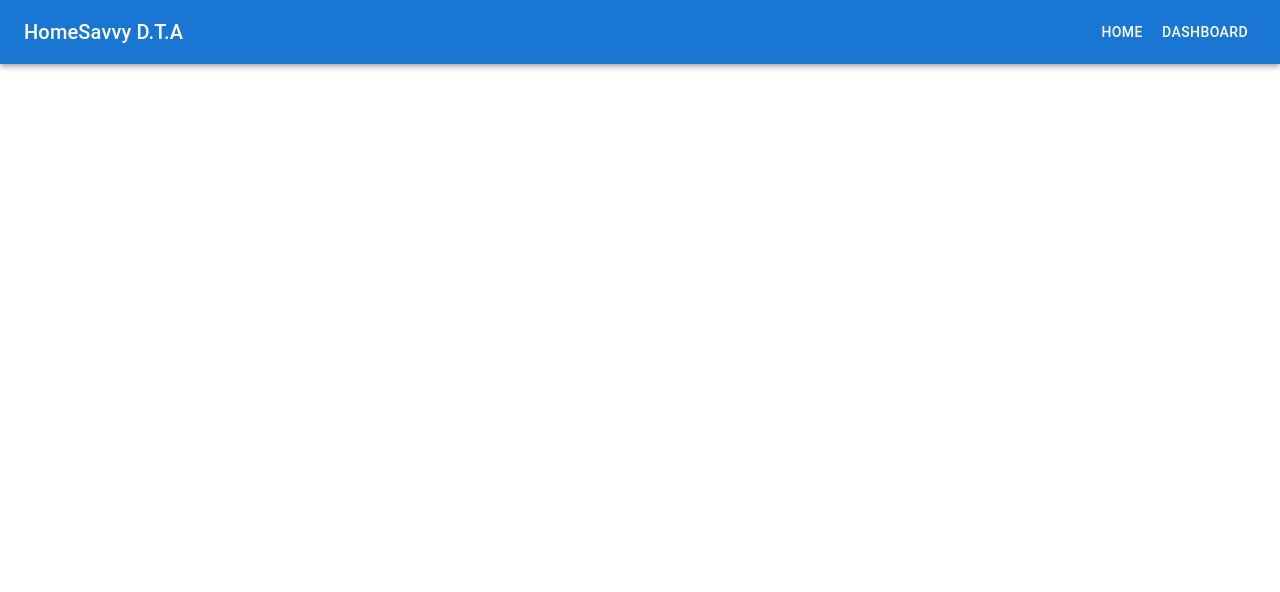
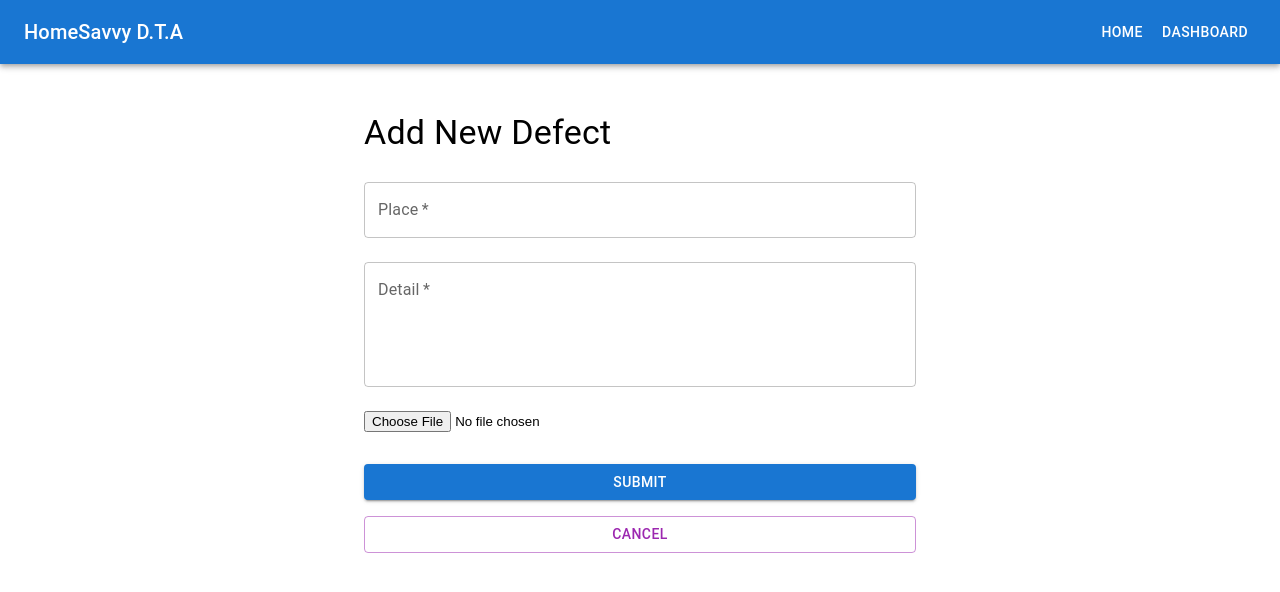
Before and after one commit to Loxyez/HomeSavvy, a React (Create React App) app in the folder homesavvy/: page /add-defect in a window 1280 px wide. Shown: the top 592 px of the page. Built offline with nearby package versions, Linux system fonts and the light colour scheme.

Commit message:
Set base line

```diff
--- a/homesavvy/src/App.js
+++ b/homesavvy/src/App.js
@@ -13,6 +13,7 @@ import {
 } from "@mui/material";
 import Home from "./pages/Home";
 import Dashboard from "./pages/Dashboard";
+import AddDefect from "./pages/AddDefect";
 
 function App() {
   return (
@@ -32,6 +33,7 @@ function App() {
         <Routes>
           <Route path="/" element={<Home />} />
           <Route path="/dashboard" element={<Dashboard />} />
+          <Route path="/add-defect" element={<AddDefect />} />
         </Routes>
       </Box>
     </Router>
--- /dev/null
+++ b/homesavvy/src/api/defectService.js
@@ -0,0 +1,26 @@
+import axios from 'axios';
+import config from '../utils/config';
+
+// Get all defects
+export const getDefects = async () => {
+    try {
+        const response = await axios.get(`${config.apiBaseUrl}/defects`);
+        return response.data;
+    } catch (error) {
+        console.error('Error while fetching defects:', error);
+        throw error;
+    }
+};
+
+// Add a new defect
+export const addDefect = async (defect) => {
+    try {
+        const response = await axios.post(`${config.apiBaseUrl}/defects`, defect, {
+            headers: { 'Content-Type': 'multipart/form-data' },
+        });
+        return response.data;
+    } catch (error) {
+        console.error('Error while adding defect:', error);
+        throw error;
+    }
+};
--- /dev/null
+++ b/homesavvy/src/pages/AddDefect.js
@@ -0,0 +1,124 @@
+import React, { useState } from 'react';
+import { useNavigate } from 'react-router-dom';
+import { addDefect } from '../api/defectService';
+import { TextField, Button, Container, Typography, Box } from '@mui/material';
+
+const AddDefect = () => {
+  const [formData, setFormData] = useState({
+    place: '',
+    detail: '',
+    photo: null, // To store the file
+  });
+
+  const [error, setError] = useState('');
+  const navigate = useNavigate();
+
+  // Handle input changes
+  const handleChange = (e) => {
+    const { name, value } = e.target;
+    setFormData((prevState) => ({ ...prevState, [name]: value }));
+  };
+
+  // Handle file input
+  const handleFileChange = (e) => {
+    const file = e.target.files[0];
+    setFormData((prevState) => ({ ...prevState, photo: file }));
+  };
+
+  // Handle form submission
+  const handleSubmit = async (e) => {
+    e.preventDefault();
+    setError(''); // Clear errors
+
+    console.log('Form Data:', formData);
+
+    try {
+      const formDataToSend = new FormData(); // Create FormData object
+      formDataToSend.append('place', formData.place);
+      formDataToSend.append('detail', formData.detail);
+
+      // Append file if selected
+      if (formData.photo) {
+        formDataToSend.append('picture', formData.photo);
+      }
+
+      await addDefect(formDataToSend);
+      navigate('/dashboard'); // Redirect after successful submission
+    } catch (err) {
+      console.error('Failed to add defect:', err);
+      setError('Failed to add defect. Please try again.');
+    }
+  };
+
+  return (
+    <Container maxWidth="sm">
+      <Box sx={{ mt: 4 }}>
+        <Typography variant="h4" gutterBottom>
+          Add New Defect
+        </Typography>
+
+        {/* Display Error */}
+        {error && (
+          <Typography color="error" variant="body1">
+            {error}
+          </Typography>
+        )}
+
+        {/* Add Defect Form */}
+        <form onSubmit={handleSubmit} encType="multipart/form-data">
+          <TextField
+            label="Place"
+            name="place"
+            value={formData.place}
+            onChange={handleChange}
+            fullWidth
+            margin="normal"
+            required
+          />
+
+          <TextField
+            label="Detail"
+            name="detail"
+            value={formData.detail}
+            onChange={handleChange}
+            fullWidth
+            margin="normal"
+            multiline
+            rows={4}
+            required
+          />
+
+          {/* File Input */}
+          <input
+            type="file"
+            accept="image/*"
+            onChange={handleFileChange}
+            style={{ marginTop: '16px', marginBottom: '16px' }}
+          />
+
+          <Button
+            type="submit"
+            variant="contained"
+            color="primary"
+            sx={{ mt: 2 }}
+            fullWidth
+          >
+            Submit
+          </Button>
+
+          <Button
+            variant="outlined"
+            color="secondary"
+            sx={{ mt: 2 }}
+            fullWidth
+            onClick={() => navigate('/')}
+          >
+            Cancel
+          </Button>
+        </form>
+      </Box>
+    </Container>
+  );
+};
+
+export default AddDefect;
--- a/homesavvy/src/pages/Dashboard.js
+++ b/homesavvy/src/pages/Dashboard.js
@@ -1,5 +1,6 @@
-import React from 'react';
-
+import React, { useEffect, useState } from 'react';
+import { getDefects } from '../api/defectService';
+import { useNavigate } from 'react-router-dom';
 import {
   Typography,
   Box,
@@ -11,32 +12,54 @@ import {
   TableRow,
   Paper,
   Button,
+  IconButton,
+  Dialog,
+  DialogTitle,
+  DialogContent,
+  DialogActions
 } from "@mui/material";
+import { Visibility as VisibilityIcon, Edit as EditIcon } from '@mui/icons-material';
+import config from '../utils/config';
 
 function Dashboard() {
 
-  const rows = [
-    {
-      id: 1,
-      place: "Living Room",
-      details: "Crack in the wall near the window",
-      status: "Pending",
-      progress: "Not Started",
-    },
-    {
-      id: 2,
-      place: "Master Bedroom",
-      details: "Water leakage in the corner",
-      status: "In Progress",
-      progress: "50%",
-    },
-  ];
+  const [defects, setDefects] = React.useState([]);
+  const [openDialog, setOpenDialog] = React.useState(false);
+  const [selectedDefect, setSelectedDefect] = React.useState(null);
+  const navigate = useNavigate();
+
+  useEffect(() => {
+    const fetchData = async () => {
+      try {
+        const defects = await getDefects();
+        setDefects(defects);
+      } catch (error) {
+        console.error('Error while fetching defects:', error);
+      }
+    };
+    fetchData();
+  }, []);
+
+  const handleViewDefect = (defect) => {
+    setSelectedDefect(defect);
+    setOpenDialog(true);
+  };
+
+  const handleCloseDialog = () => {
+    setOpenDialog(false);
+    setSelectedDefect(null);
+  }
 
   return (
     <Box sx={{ flexGrow: 1, mt: 4 }}>
       <Typography variant="h4" align="center" gutterBottom>
-        Dashboard
+        Defect Reports 1088/45
       </Typography>
+      <div style={{ display: 'flex', justifyContent: 'flex-end', marginBottom: '10px' }}>
+        <Button variant="contained" onClick={() => navigate('/add-defect')}>
+          Add Defect
+        </Button>
+      </div>
       <TableContainer component={Paper}>
         <Table>
           <TableHead>
@@ -50,14 +73,24 @@ function Dashboard() {
             </TableRow>
           </TableHead>
           <TableBody>
-            {rows.map((row) => (
-              <TableRow key={row.id}>
-                <TableCell>{row.id}</TableCell>
-                <TableCell>{row.place}</TableCell>
-                <TableCell>{row.details}</TableCell>
-                <TableCell>{row.status}</TableCell>
-                <TableCell>{row.progress}</TableCell>
+            {defects.map((defect) => (
+              <TableRow key={defect.defect_id}>
+                <TableCell>{defect.defect_id}</TableCell>
+                <TableCell>{defect.place}</TableCell>
+                <TableCell>{defect.detail}</TableCell>
+                <TableCell>{defect.status}</TableCell>
+                <TableCell>{defect.progress}</TableCell>
                 <TableCell>
+                  {/* Button to show pictures in a dialog */}
+                  {defect.pictures && defect.pictures.length > 0 && (
+                    <IconButton
+                      onClick={() => handleViewDefect(defect)}
+                      color="primary"
+                    >
+                      <VisibilityIcon />
+                    </IconButton>
+                  )}
+                  {' '}
                   <Button variant="contained" size="small">
                     Edit
                   </Button>
@@ -67,6 +100,37 @@ function Dashboard() {
           </TableBody>
         </Table>
       </TableContainer>
+
+      {/* Dialog to view defect details and images */}
+      <Dialog open={openDialog} onClose={handleCloseDialog} fullWidth>
+        <DialogTitle>Defect Details</DialogTitle>
+        <DialogContent>
+          {selectedDefect && (
+            <>
+              <Typography variant="h6">Place: {selectedDefect.place}</Typography>
+              <Typography variant="body1">Detail: {selectedDefect.detail}</Typography>
+              <Typography variant="body2">Status: {selectedDefect.status}</Typography>
+              <Typography variant="body2">Progress: {selectedDefect.progress}</Typography>
+
+              <Box sx={{ mt: 2 }}>
+                {selectedDefect.pictures.map((picture, index) => (
+                  <img
+                    key={index}
+                    src={`${config.apiBaseUrl}${picture}`}
+                    alt={`Defect ${selectedDefect.defect_id} Image ${index + 1}`}
+                    style={{ width: '100%', height: 'auto', marginBottom: '10px' }}
+                  />
+                ))}
+              </Box>
+            </>
+          )}
+        </DialogContent>
+        <DialogActions>
+          <Button onClick={handleCloseDialog} color="primary">
+            Close
+          </Button>
+        </DialogActions>
+      </Dialog>
     </Box>
   );
 }
--- a/homesavvy/src/pages/Home.js
+++ b/homesavvy/src/pages/Home.js
@@ -9,12 +9,6 @@ import {
 
 export default function Home() {
     return (
-        // <div>
-        //     <h1>Welcome to Defect Tracker for 1088/45</h1>
-        //     <p>
-        //         This is the home page for the Defect Tracker for 1088/45. You can use this app to track defects in your projects.
-        //     </p>
-        // </div>
         <Box sx={{ flexGrow: 1, mt: 4 }}>
             <Typography variant="h4" align="center" gutterBottom>
                 Welcome to HomeSavvy
--- /dev/null
+++ b/homesavvy/src/utils/config.js
@@ -0,0 +1,5 @@
+const config = {
+    apiBaseUrl: process.env.API_LAMBDA_URL || 'http://localhost:5000',
+};
+
+export default config;
```
Also changed, not shown: homesavvy/package.json (+5 -3 lines), homesavvy/src/services/defectService.js (deleted), homesavvy/src/services/supabase.js (deleted), 1 other file (tests, documents, lock files or other folders).
